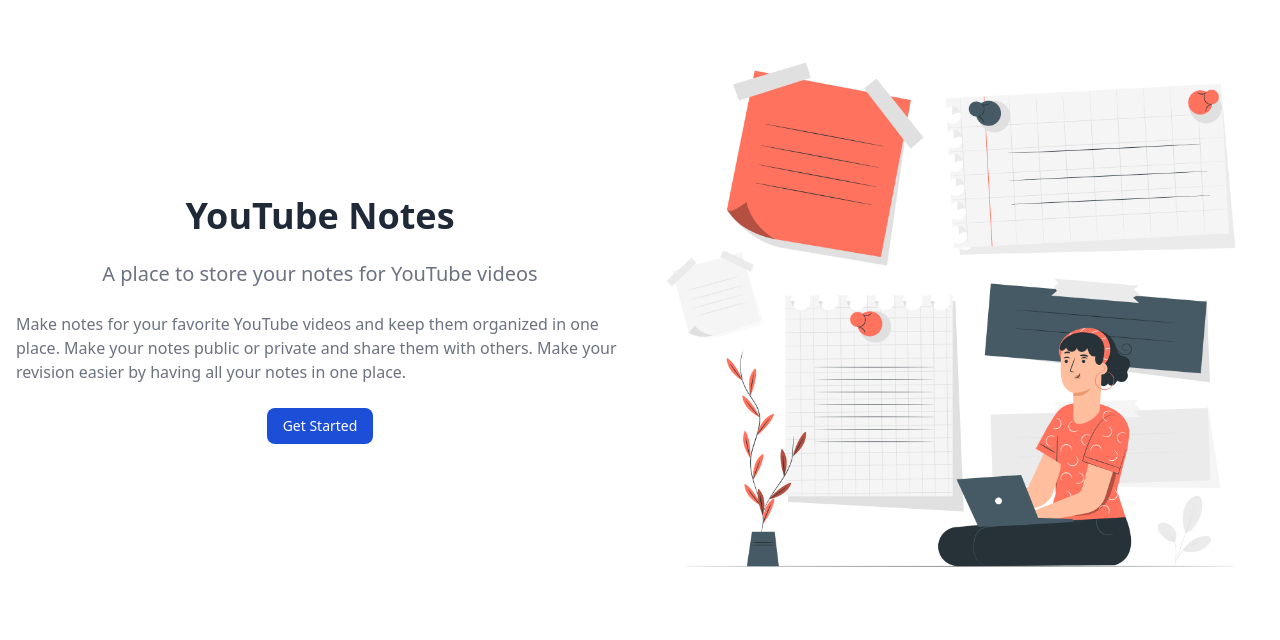
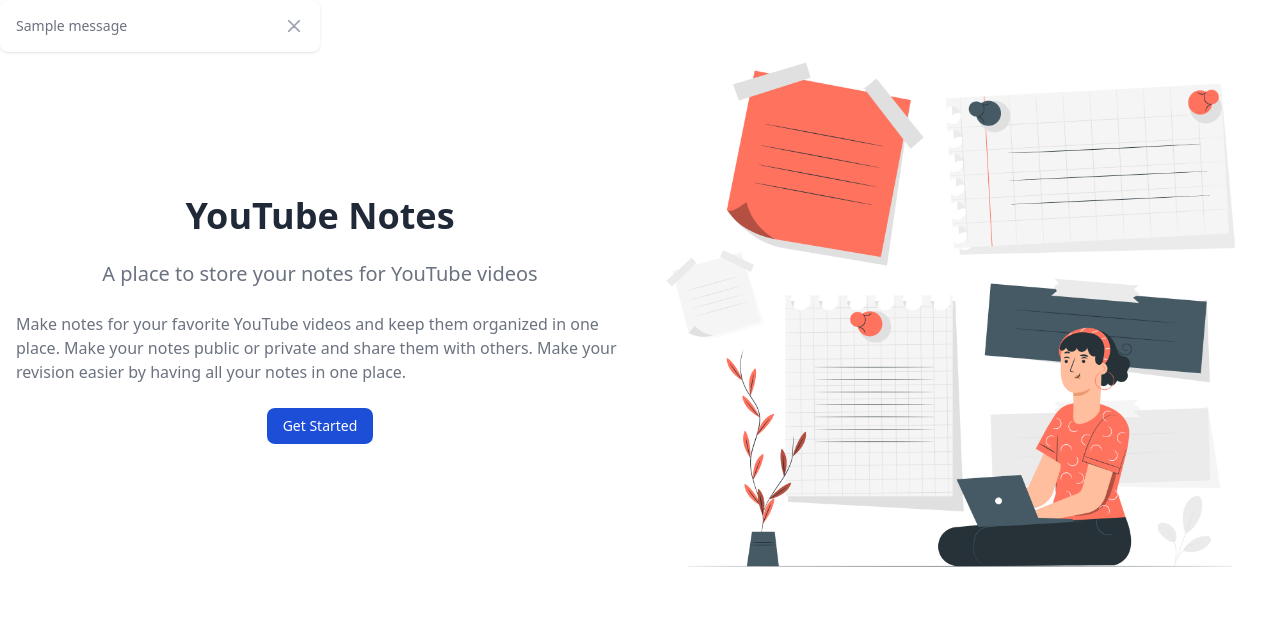
Before and after one commit to Soumen3/YouTubeNotes, a Django app: page / in a window 1280 px wide. Shown: the part 69-709 px from the top of the page. Run offline with Django 5.2, Linux system fonts and the light colour scheme; tables that the repository leaves empty hold one stand-in row (values such as "Sample post"); one stand-in notice (Sample message) is shown; some libraries are stand-ins or nearby versions.

Commit message:
toast message

```diff
--- a/Note/templates/base.html
+++ b/Note/templates/base.html
@@ -16,6 +16,24 @@
 <body>
 
 	{% include "components/navbar.html" %}
+
+	<div class="message-section">
+		{% for message in messages %}
+			<div id="toast-undo" class=" fixed flex items-center w-full max-w-xs p-4 text-gray-500 bg-white rounded-lg shadow dark:text-gray-400 dark:bg-gray-800" role="alert">
+				<div class="text-sm font-normal">
+				{{message}}
+				</div>
+				<div class="flex items-center ms-auto space-x-2 rtl:space-x-reverse">
+					<button type="button" class="ms-auto -mx-1.5 -my-1.5 bg-white text-gray-400 hover:text-gray-900 rounded-lg focus:ring-2 focus:ring-gray-300 p-1.5 hover:bg-gray-100 inline-flex items-center justify-center h-8 w-8 dark:text-gray-500 dark:hover:text-white dark:bg-gray-800 dark:hover:bg-gray-700" data-dismiss-target="#toast-undo" aria-label="Close">
+					<span class="sr-only">Close</span>
+					<svg class="w-3 h-3" aria-hidden="true" xmlns="http://www.w3.org/2000/svg" fill="none" viewBox="0 0 14 14">
+						<path stroke="currentColor" stroke-linecap="round" stroke-linejoin="round" stroke-width="2" d="m1 1 6 6m0 0 6 6M7 7l6-6M7 7l-6 6"/>
+					</svg>
+				</button>
+				</div>
+			</div>
+		{% endfor %}
+	</div>
 
 	{% block body %}{% endblock body %}
 
--- a/Note/views.py
+++ b/Note/views.py
@@ -106,11 +106,11 @@
 
 		note = Note.objects.create(title=note_title, content=content, video=video, time=time, owner=request.user)
 		note.save()
-		messages.success(request, 'Note saved successfully')
 		return JsonResponse({
 			'title':note_title,
 			'content':content,
 			'time':time,
+			'message': 'Note saved successfully',
 			})
 
 	context = {
@@ -127,7 +127,7 @@
 
 def notes(request):
 	if not request.user.is_authenticated:
-		messages.error(request, 'You are not authorized to view this page')
+		messages.error(request, 'You are not logged in')
 		return redirect('home')
 
 	context = {
```
